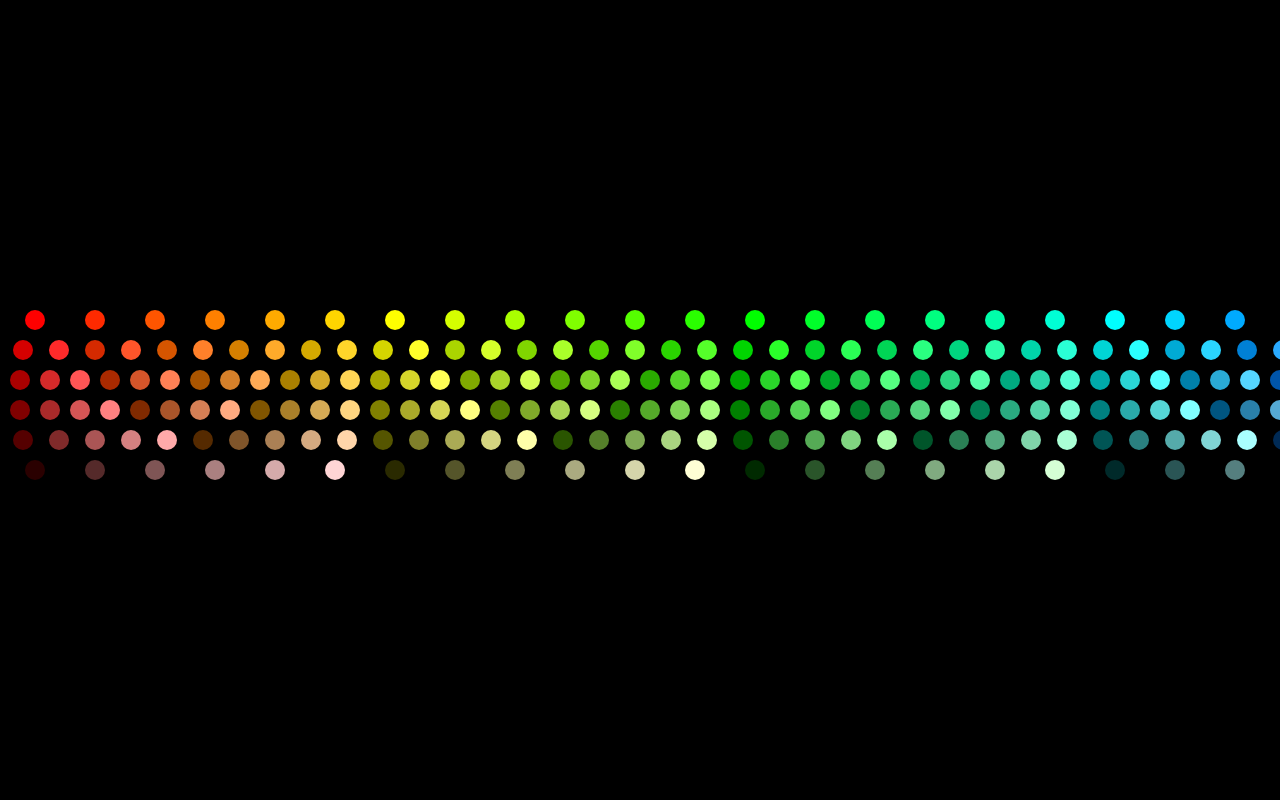
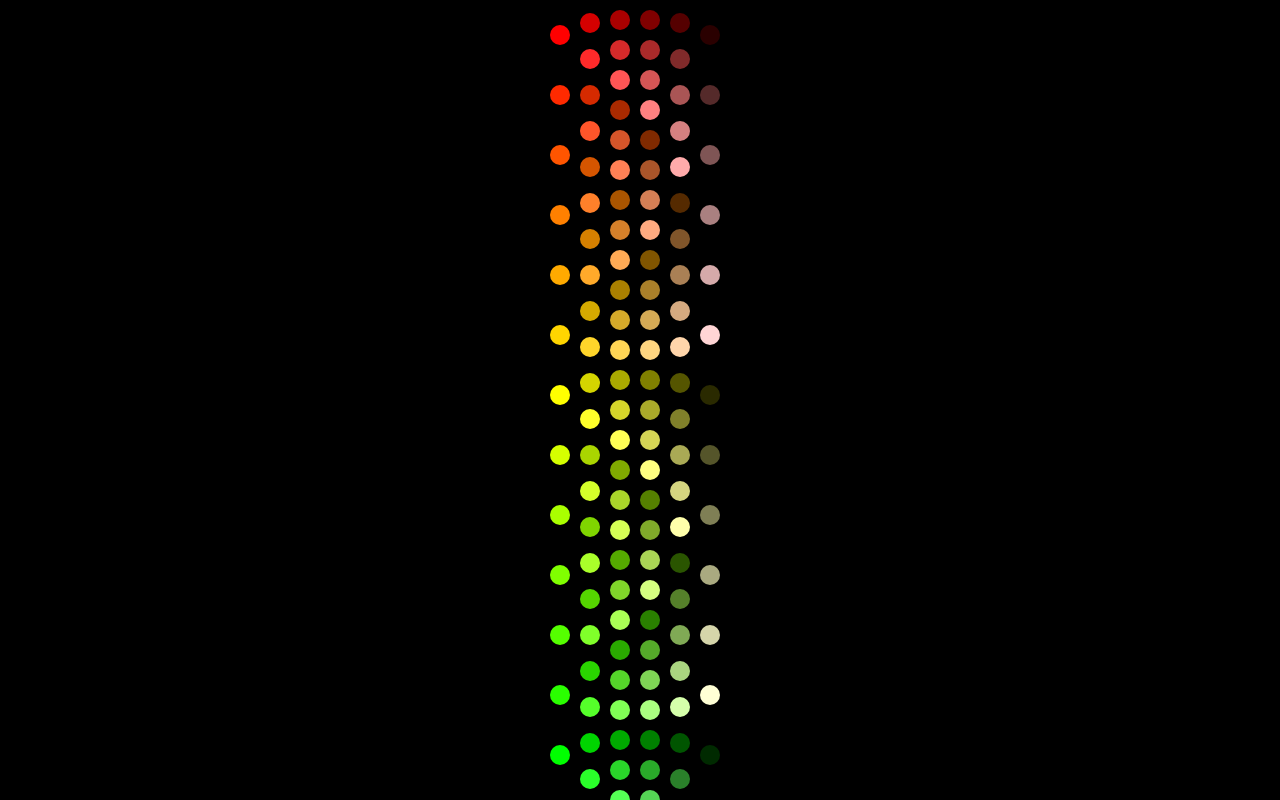
Before and after one commit to tanachai-b/color-swatches, a React (Vite) app: page / in a window 1280 px wide. Built offline with nearby package versions, Linux system fonts and the light colour scheme.

Commit message:
new feature: add infinite circular scrolling

```diff
--- a/src/App.tsx
+++ b/src/App.tsx
@@ -1,6 +1,7 @@
 import cx from "classnames";
-import { ReactNode } from "react";
+import { ReactNode, useState } from "react";
 import { MouseScrollable } from "./MouseScrollable";
+import { ObserveResize } from "./ObserveResize";
 import { useColorRows } from "./useColorRows";
 
 export default function App() {
@@ -14,6 +15,8 @@ export default function App() {
 }
 
 function Container({ children }: { children: ReactNode }) {
+  const [circularScrollSize, setCircularScrollSize] = useState(0);
+
   return (
     <MouseScrollable
       className={cx(
@@ -27,17 +30,26 @@ function Container({ children }: { children: ReactNode }) {
 
         "select-none",
       )}
+      circularScrollSize={circularScrollSize}
     >
-      {children}
+      <div className={cx("flex", "flex-col", "p-[10px]", "gap-[10px]")}>
+        <ObserveResize
+          onResize={({ height }) => setCircularScrollSize(height + 10)}
+        >
+          {children}
+        </ObserveResize>
+        {children}
+        {children}
+      </div>
     </MouseScrollable>
   );
 }
 
 function ColorSwatches({ colorRows }: { colorRows: string[][] }) {
   return (
-    <div className={cx("p-[10px]", "flex", "flex-col", "gap-[10px]")}>
+    <div className={cx("flex", "flex-row", "gap-[10px]")}>
       {colorRows.map((colorRow) => (
-        <div className={cx("flex", "flex-row", "gap-[10px]", "justify-around")}>
+        <div className={cx("flex", "flex-col", "gap-[10px]", "justify-around")}>
           {colorRow.map((color) => (
             <ColorSwatch color={color} />
           ))}
--- a/src/MouseScrollable.tsx
+++ b/src/MouseScrollable.tsx
@@ -2,9 +2,11 @@ import { ReactNode, useEffect, useRef, useState } from "react";
 
 export function MouseScrollable({
   className,
+  circularScrollSize,
   children,
 }: {
   className: string;
+  circularScrollSize?: number;
   children: ReactNode;
 }) {
   const ref = useRef<HTMLDivElement>(null);
@@ -13,6 +15,7 @@ export function MouseScrollable({
 
   const [lastX, setLastX] = useState<number>(0);
   const [lastY, setLastY] = useState<number>(0);
+
   const [vx, setVx] = useState<number>(0);
   const [vy, setVy] = useState<number>(0);
 
@@ -20,6 +23,7 @@ export function MouseScrollable({
     if (mouseDown) {
       setVx(((ref.current?.scrollLeft ?? 0) - lastX) / 2);
       setVy(((ref.current?.scrollTop ?? 0) - lastY) / 2);
+
       setLastX(ref.current?.scrollLeft ?? 0);
       setLastY(ref.current?.scrollTop ?? 0);
     }
@@ -29,11 +33,21 @@ export function MouseScrollable({
     if (!mouseDown) {
       setVx((vx) => (Math.abs(vx) * 0.95 < 1 ? 0 : vx * 0.95));
       setVy((vy) => (Math.abs(vy) * 0.95 < 1 ? 0 : vy * 0.95));
+
       ref.current?.scrollTo({
         left: ref.current.scrollLeft + vx,
         top: ref.current.scrollTop + vy,
       });
     }
+  }, 1000 / 60);
+
+  useInterval(() => {
+    if (circularScrollSize == null) return;
+
+    ref.current?.scrollTo({
+      left: (ref.current.scrollLeft % circularScrollSize) + circularScrollSize,
+      top: (ref.current.scrollTop % circularScrollSize) + circularScrollSize,
+    });
   }, 1000 / 60);
 
   return (
--- /dev/null
+++ b/src/ObserveResize.tsx
@@ -0,0 +1,25 @@
+import { ReactNode, useEffect, useRef } from "react";
+
+export function ObserveResize({
+  onResize,
+  children,
+}: {
+  onResize?: (boundingClientRect: DOMRect) => void;
+  children: ReactNode;
+}) {
+  const ref = useRef<HTMLDivElement>(null);
+
+  useEffect(() => {
+    if (!ref.current) return;
+
+    const resizeObserver = new ResizeObserver(() => {
+      if (!ref.current) return;
+      onResize?.(ref.current.getBoundingClientRect());
+    });
+
+    resizeObserver.observe(ref.current);
+    return () => resizeObserver.disconnect();
+  }, [onResize]);
+
+  return <div ref={ref}>{children}</div>;
+}
```
